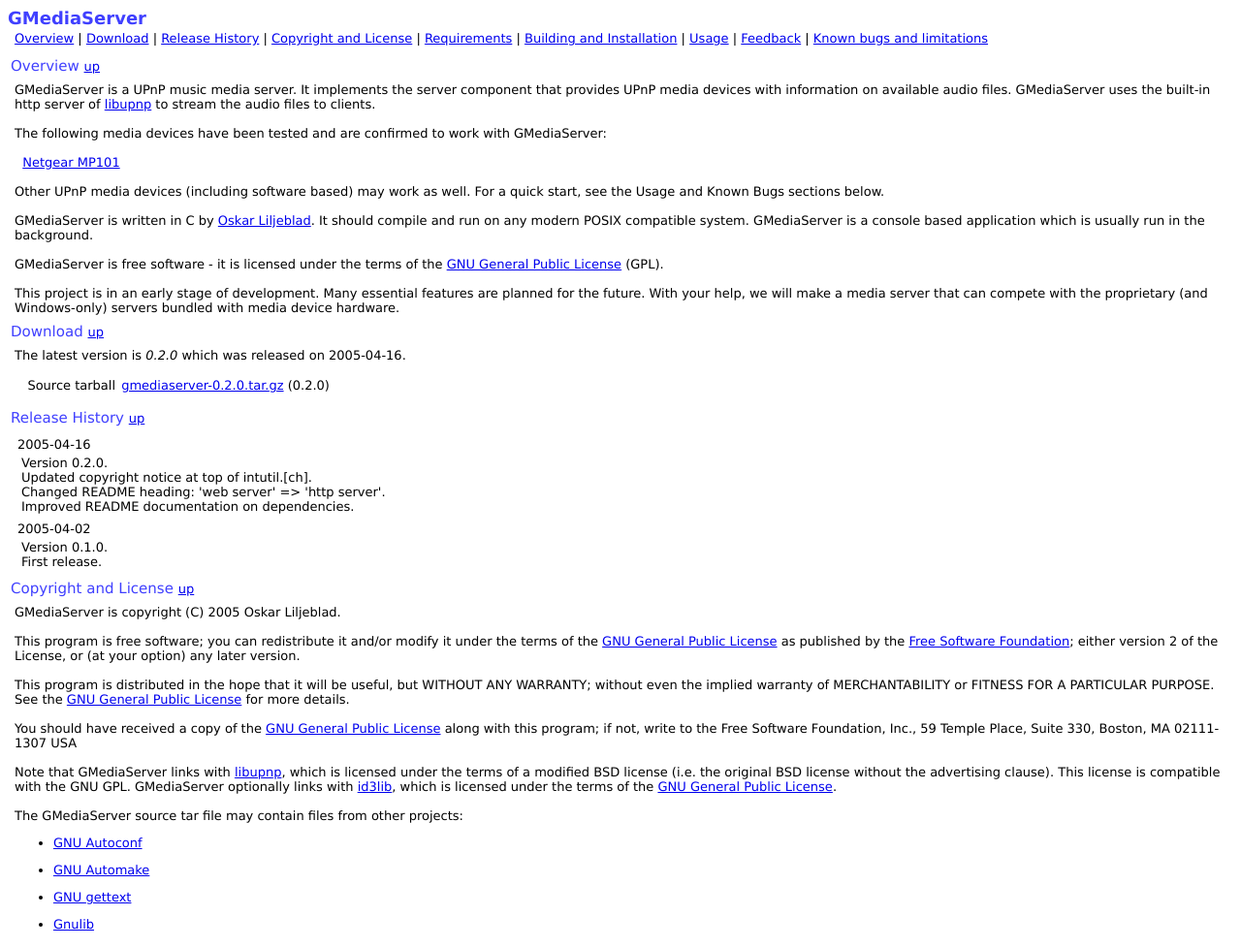
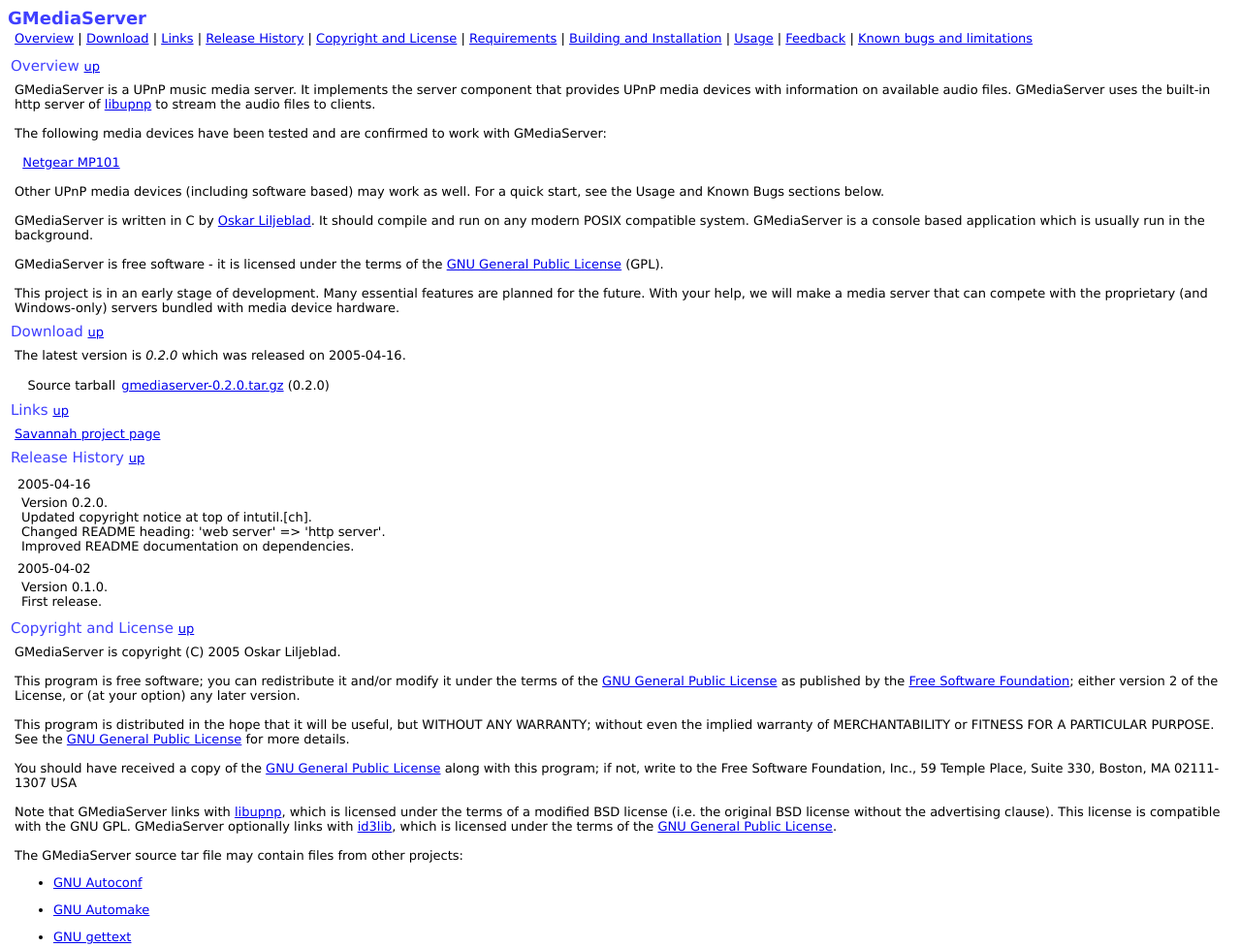
Before and after one commit to gnu-mirror-unofficial/gmediaserver, a plain HTML site: page index.html in a window 1280 px wide. Shown: the top 978 px of the page at 97% size. Drawn offline with Linux system fonts and the light colour scheme.

Commit message:
Added Savannah project page link

```diff
--- a/index.html
+++ b/index.html
@@ -35,7 +35,7 @@ class=plain><!--(<a href="index.html">index</a>)--></span>
 <tr><td colspan=4 class=plain></td><td class=plain>
 <a href="#Overview">Overview</a>&nbsp;|
 <a href="#Download">Download</a>&nbsp;|
-<!--<a href="#Links">Links</a>&nbsp;|-->
+<a href="#Links">Links</a>&nbsp;|
 <a href="#Release History">Release&nbsp;History</a>&nbsp;|
 <a href="#Copyright and License">Copyright&nbsp;and&nbsp;License</a>&nbsp;|
 <a href="#Requirements">Requirements</a>&nbsp;|
@@ -67,10 +67,11 @@ The latest version is <i>0.2.0</i> which was released on 2005-04-16.<br><br>
 <table border=0 cellspacing=0>
 </table>-->
 </td></tr>
-<!--<tr><td class=plain></td></tr>
-<tr><td colspan=5 class=head><a name="Links">Links</a> <span class=plain><a href="#top">up</a></span></td></tr>-->
+<tr><td class=plain></td></tr>
+<tr><td colspan=5 class=head><a name="Links">Links</a> <span class=plain><a href="#top">up</a></span></td></tr>
 <tr><td class=plain></td></tr>
 <tr><td colspan=4 class=plain></td><td class=plain>
+<a href="http://savannah.nongnu.org/projects/gmediaserver">Savannah project page</a>
 </td></tr>
 <tr><td class=plain></td></tr>
 <tr><td colspan=5 class=head><a name="Release History">Release History</a> <span class=plain><a href="#top">up</a></span></td></tr>
```
